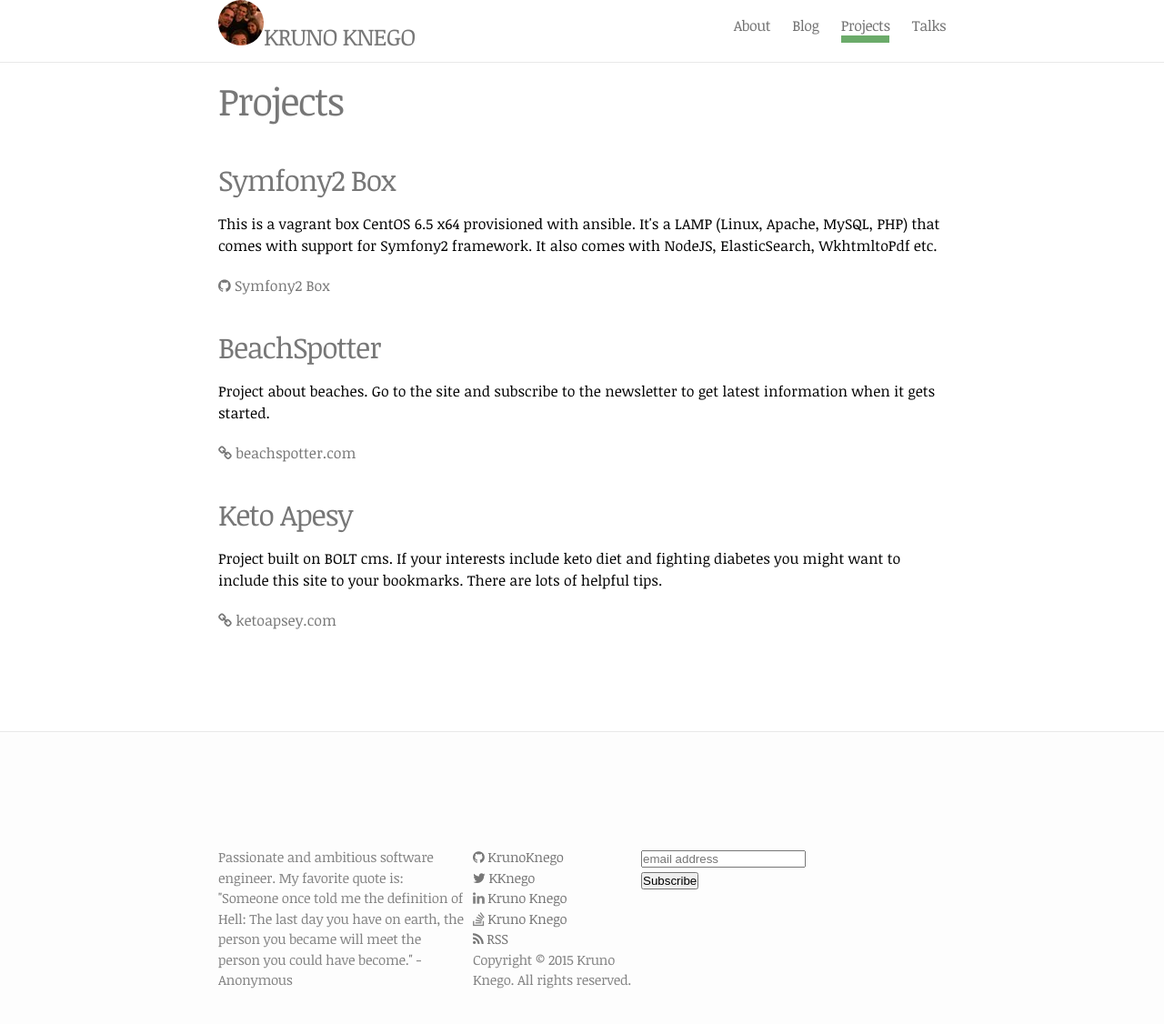
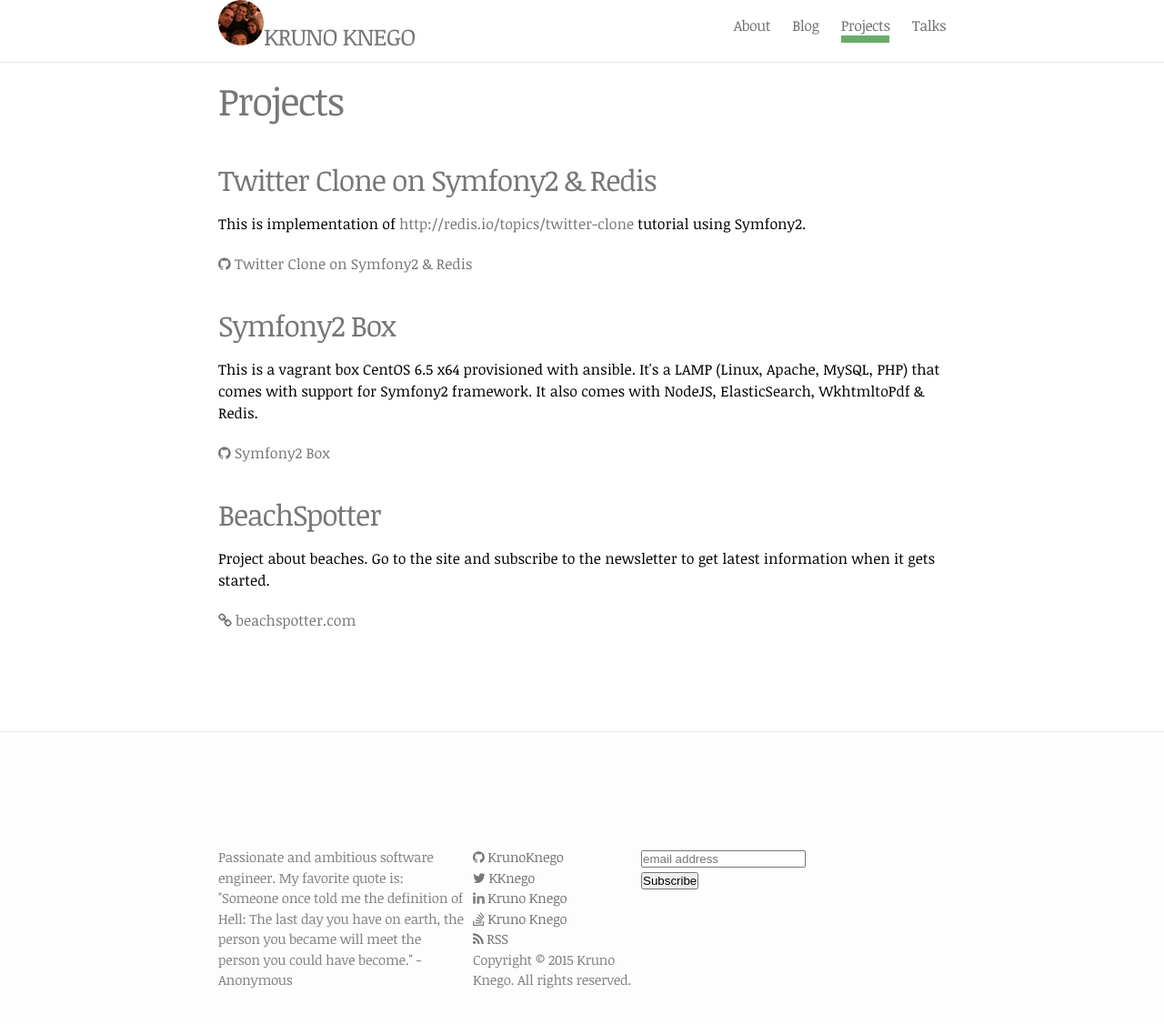
Before and after one commit to guotechfin/KrunoKnego.github.io, a Jekyll site: the page built from projects.md, in a window 1280 px wide and 1134 px high. Shown: the top 1126 px of the window at 91% size. Built offline with Jekyll 4.4.1, drawn with Linux system fonts in a browser that asks for light colours; nearby versions of some CDN libraries; comment, search, counter and statistics services are not loaded.

Commit message:
Updated projects.

```diff
--- a/_layouts/projects.html
+++ b/_layouts/projects.html
@@ -6,15 +6,28 @@
         <h1 class="page-title">{{ page.title }}</h1>
     </header>
     <article class="post-content">
-        <a title="Symfony2 Box" href="https://github.com/locastic/SymfonyBox">
+        <a title="Symfony2 Twitter Clone Symfony2 & Redis" href="https://github.com/KrunoKnego/Symfony-Twitter-Clone">
+            <h2>Twitter Clone on Symfony2 & Redis</h2>
+        </a>
+        <p>
+            This is implementation of <a href="http://redis.io/topics/twitter-clone">
+            http://redis.io/topics/twitter-clone</a> tutorial using Symfony2.
+        </p>
+        <span>
+            <a title="Symfony2 Box" href="https://github.com/KrunoKnego/Symfony-Twitter-Clone">
+                <i class="fa fa-github"></i> Twitter Clone on Symfony2 & Redis
+            </a>
+        </span>
+        <a title="Symfony2 Box" href="https://github.com/KrunoKnego/SymfonyBox">
             <h2>Symfony2 Box</h2>
         </a>
         <p>
             This is a vagrant box CentOS 6.5 x64 provisioned with ansible. It's a LAMP (Linux, Apache, MySQL, PHP)
-            that comes with support for Symfony2 framework. It also comes with NodeJS, ElasticSearch, WkhtmltoPdf etc.
+            that comes with support for Symfony2 framework. It also comes with NodeJS, ElasticSearch, WkhtmltoPdf &
+            Redis.
         </p>
         <span>
-            <a title="Symfony2 Box" href="https://github.com/locastic/SymfonyBox">
+            <a title="Symfony2 Box" href="https://github.com/KrunoKnego/SymfonyBox">
                 <i class="fa fa-github"></i> Symfony2 Box
             </a>
         </span>
@@ -30,17 +43,5 @@
                 <i class="fa fa-link"></i> beachspotter.com
             </a>
         </span>
-        <a title="Keto Apesy" href="http://ketoapsey.com">
-            <h2>Keto Apesy</h2>
-        </a>
-        <p>
-            Project built on BOLT cms. If your interests include keto diet and fighting diabetes you might want to include
-            this site to your bookmarks. There are lots of helpful tips.
-        </p>
-        <span>
-            <a title="Symfony2 Box" href="http://ketoapsey.com">
-                <i class="fa fa-link"></i> ketoapsey.com
-            </a>
-        </span>
     </article>
 </div>
```
